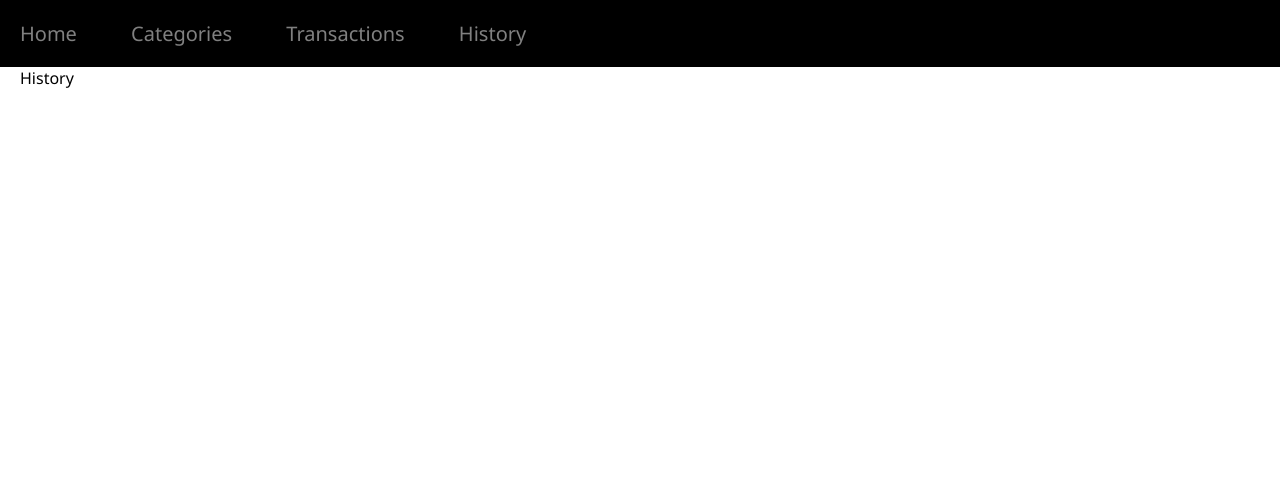
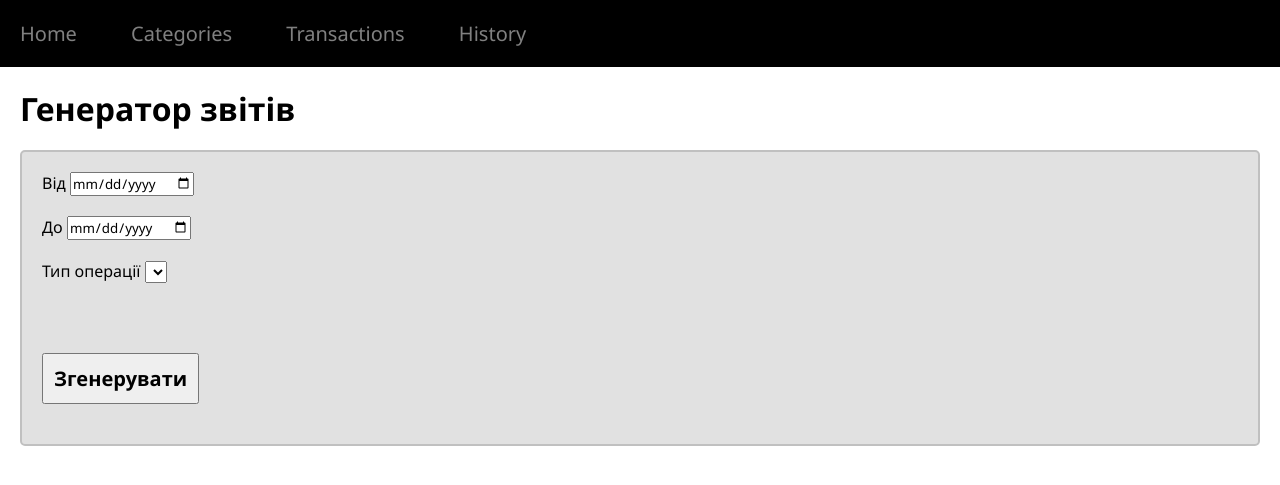
Before and after one commit to VladosikDudosik/FinanceManagerPHP, a PHP site: page /views/History.php in a window 1280 px wide. Shown: the top 485 px of the page. Run offline with PHP 8.4, Linux system fonts and the light colour scheme; tables that the repository leaves empty or names only in its code hold one stand-in row (values such as "Sample post"); lists and menus that the app fills with data are empty.

Commit message:
Added the ability to create reports by date

```diff
--- a/src/css/style.css
+++ b/src/css/style.css
@@ -21,7 +21,6 @@
 }
 main{
     padding: 0px 20px 0px 20px;
-
 }
 main > h1 {
     margin:20px 0px 20px 0px;
@@ -30,6 +29,8 @@
 main .tableContainer{
     background-color: rgb(225, 225, 225);
     padding: 20px;
+    border-radius: 5px;
+    border: rgb(192, 192, 192) solid 2px;
 }
 .editButton{
     padding: 10px;
@@ -37,10 +38,11 @@
     font-weight: bold;
     margin-top: 50px;
     font-family: 'Segoe UI', Tahoma, Geneva, Verdana, sans-serif;
+    font-size:20px;
     cursor: pointer;
     outline: none;
 }
-.editForm input{
+.editForm input,.editForm select{
     margin-bottom: 20px;
     outline: none;
 }
--- a/views/History.php
+++ b/views/History.php
@@ -1,5 +1,21 @@
+<?php
+include("../lib/database.php");
+$sql = new SQLserver();
+$Types_options = $sql->HTMLTypesOptions();
+?>
 <?php include("header.php")?>
     <main>
-        History
+        <h1>Генератор звітів</h1>
+        <div class="tableContainer">
+            <form action="generateReport.php" class="editForm">
+                <label for="">Від</label>
+                <input name="Transaction_date_from" type="date" name="" id="" require><br>
+                <label for="">До</label>
+                <input name="Transaction_date_to" type="date" name="" id="" require><br>
+                <label for="">Тип операції</label>
+                <select name="Type"> <?= $Types_options; ?></select><br>
+                <input type="submit" value = 'Згенерувати' class='editButton'/>
+            </form>
+        </div>
     </main>
 <?php include("footer.php")?>
--- a/views/Home.php
+++ b/views/Home.php
@@ -1,5 +1,5 @@
 <?php include("header.php")?>
-    <main>
-        Main page
+    <main class = 'homeMain'>
+        <h1 style="text-align:center;">Фінансовий менеджер</h1>
     </main>
 <?php include("footer.php")?>
--- a/views/addTransaction.php
+++ b/views/addTransaction.php
@@ -16,7 +16,7 @@
                 <label>Тип операції</label>
                 <select name="Type"><?= $Types_options; ?> </select><br>
                 <label>Сума</label>
-                <input type="text" name="Amount" placeholder="Введіть суму" required><br>
+                <input type="number" name="Amount" placeholder="Введіть суму" required><br>
                 <label>Дата</label>
                 <input type="date" name="Date" placeholder="Оберіть дату" required><br>
                 <label>Опис</label>
```
Also changed, not shown: controllers/generateReportController.php (added, +11 -0 lines), views/editTransaction.php (+4 -4 lines), views/generateReport.php (added, +39 -0 lines).
